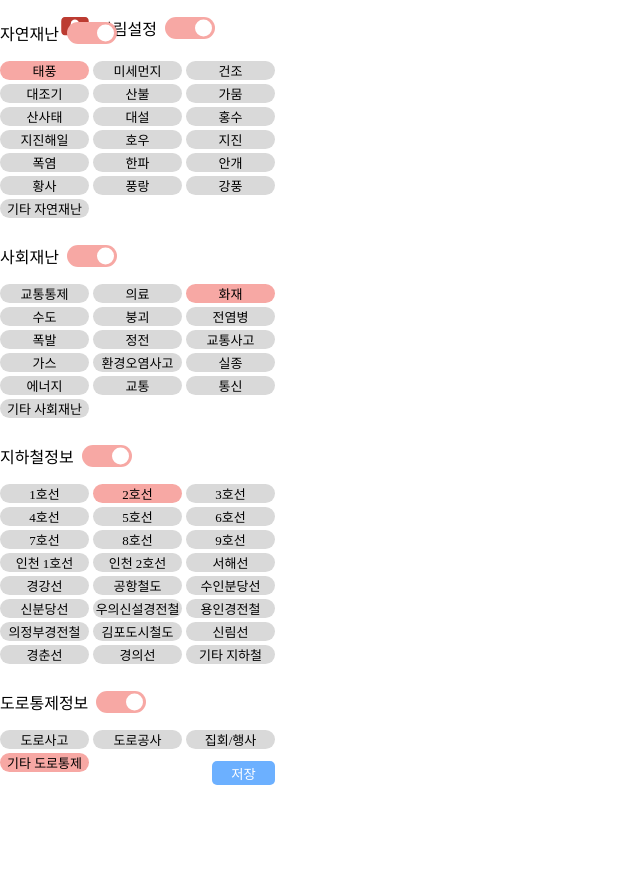
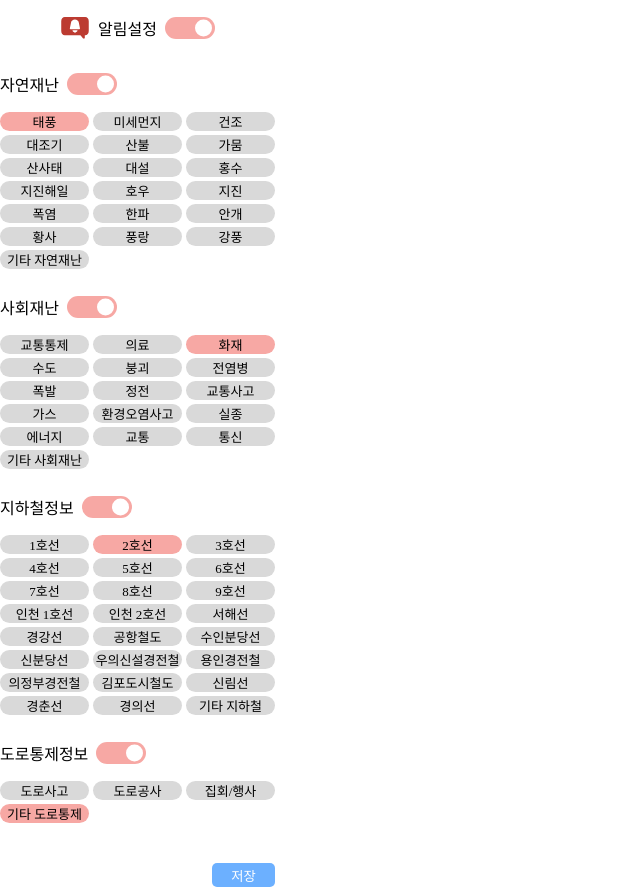
Before and after one commit to bbiyongbbiyong/bbiyong-front, a React (Create React App) app: page /notify in a window 1280 px wide. Shown: the whole page, without its empty margins (0-640 px from the left). Before the commit the page ends 800 px from the top, so only its background shows below. Built offline with nearby package versions, Linux system fonts and the light colour scheme; a web font is replaced by a local one.

Commit message:
design: notification-content-box 높이 수정

```diff
--- a/src/css/Notification.css
+++ b/src/css/Notification.css
@@ -25,7 +25,7 @@
 }
 
 #notification-content-box {
-  height: 675px;
+  height: fit-content;
 
   display: flex;
   flex-direction: column;
```
